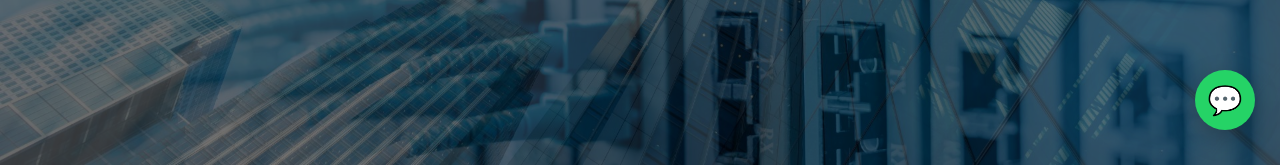
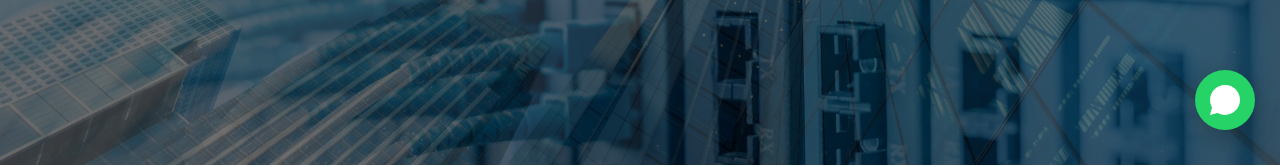
Before and after one commit to OcteFlow/octeflow-site, a Next.js app: page / in a window 1280 px wide. Shown: the part 645-812 px from the top of the page. Built offline with nearby package versions, Linux system fonts and the light colour scheme.

Commit message:
Update index.js

```diff
--- a/pages/index.js
+++ b/pages/index.js
@@ -461,7 +461,15 @@ target="_blank"
 rel="noopener noreferrer"
 className="contact-btn"
 >
-<span className="contact-icon">🟢</span>
+<svg
+xmlns="http://www.w3.org/2000/svg"
+viewBox="0 0 24 24"
+fill="white"
+width="20"
+height="20"
+>
+<path d="M20.52 3.48A11.8 11.8 0 0 0 12.02 0C5.39 0 .02 5.37.02 12c0 2.12.55 4.19 1.6 6.02L0 24l6.15-1.6A11.94 11.94 0 0 0 12.02 24c6.63 0 12-5.37 12-12 0-3.2-1.25-6.2-3.5-8.52z"/>
+</svg>
 WhatsApp
 </a>
 
@@ -490,7 +498,15 @@ target="_blank"
 rel="noopener noreferrer"
 className="whatsapp-float"
 >
-💬
+<svg
+xmlns="http://www.w3.org/2000/svg"
+viewBox="0 0 24 24"
+fill="white"
+width="30"
+height="30"
+>
+<path d="M20.52 3.48A11.8 11.8 0 0 0 12.02 0C5.39 0 .02 5.37.02 12c0 2.12.55 4.19 1.6 6.02L0 24l6.15-1.6A11.94 11.94 0 0 0 12.02 24c6.63 0 12-5.37 12-12 0-3.2-1.25-6.2-3.5-8.52z"/>
+</svg>
 </a>
 
         {/* FOOTER */}
```
